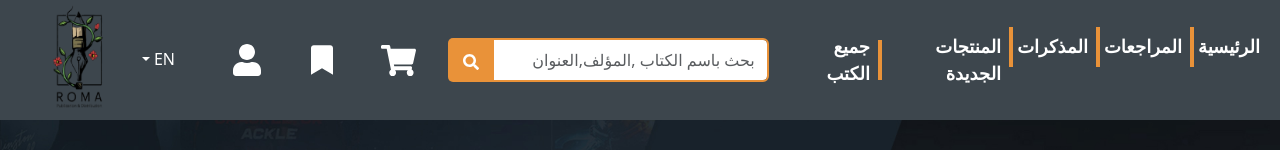
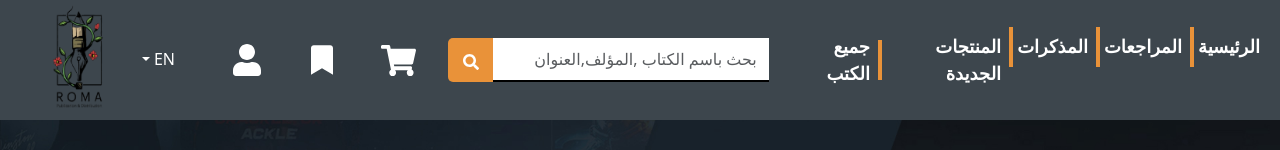
Before and after one commit to Liala-2003/home-page-tasks, a React (Vite) app: page / in a window 1280 px wide. Shown: the top 150 px of the page. Built offline with nearby package versions, Linux system fonts and the light colour scheme.

Commit message:
add remove border

```diff
--- a/src/components/Footer/Footer.css
+++ b/src/components/Footer/Footer.css
@@ -18,6 +18,16 @@
  .mar {
    margin-top: 20px;
   width: 500px;
+}
+ .search-input {
+  border: none;
+  border-bottom: 2px solid #000;
+  border-radius: 0;
+}
+
+.search-input:focus {
+  box-shadow: none;
+  border-bottom: 2px solid #ff7a00;
 }
 
 
--- a/src/components/Footer/Footer.jsx
+++ b/src/components/Footer/Footer.jsx
@@ -17,7 +17,7 @@ function Footer() {
             <div className="newsletter mt-5 ">
               <label className="form-label small mt-5">آخر الأخبار</label>
               <div className="d-flex w-1000 h-300 mar ">
-                <input type="email" className="form-control form-control " placeholder="ادخل بريدك الالكتروني" />
+                <input type="email" className="form-control form-control search-input" placeholder="ادخل بريدك الالكتروني" />
                 <button className="btn btn-orange btn-sm ms-2 ">سجل الآن</button>
               </div>
             </div>
--- a/src/components/navbar/navbar.css
+++ b/src/components/navbar/navbar.css
@@ -63,10 +63,15 @@ form input {
 
 }
  .form-control {
-
   color: black;
   border: 2px solid #E99239;
 }
+.search-input:focus {
+  outline: none !important;
+  box-shadow: none !important;
+  border: none !important;
+}
+
 .iconsearch {
   background-color: #E99239;
   color: #fff;
--- a/src/components/navbar/navbar.jsx
+++ b/src/components/navbar/navbar.jsx
@@ -48,7 +48,7 @@ export default function Navbar() {
             <div className="input-group">
               <input
                 type="search"
-                className="form-control "
+                className="form-control  search-input"
                 placeholder="بحث باسم الكتاب ,المؤلف,العنوان"
                 aria-label="Search"
               />
```
